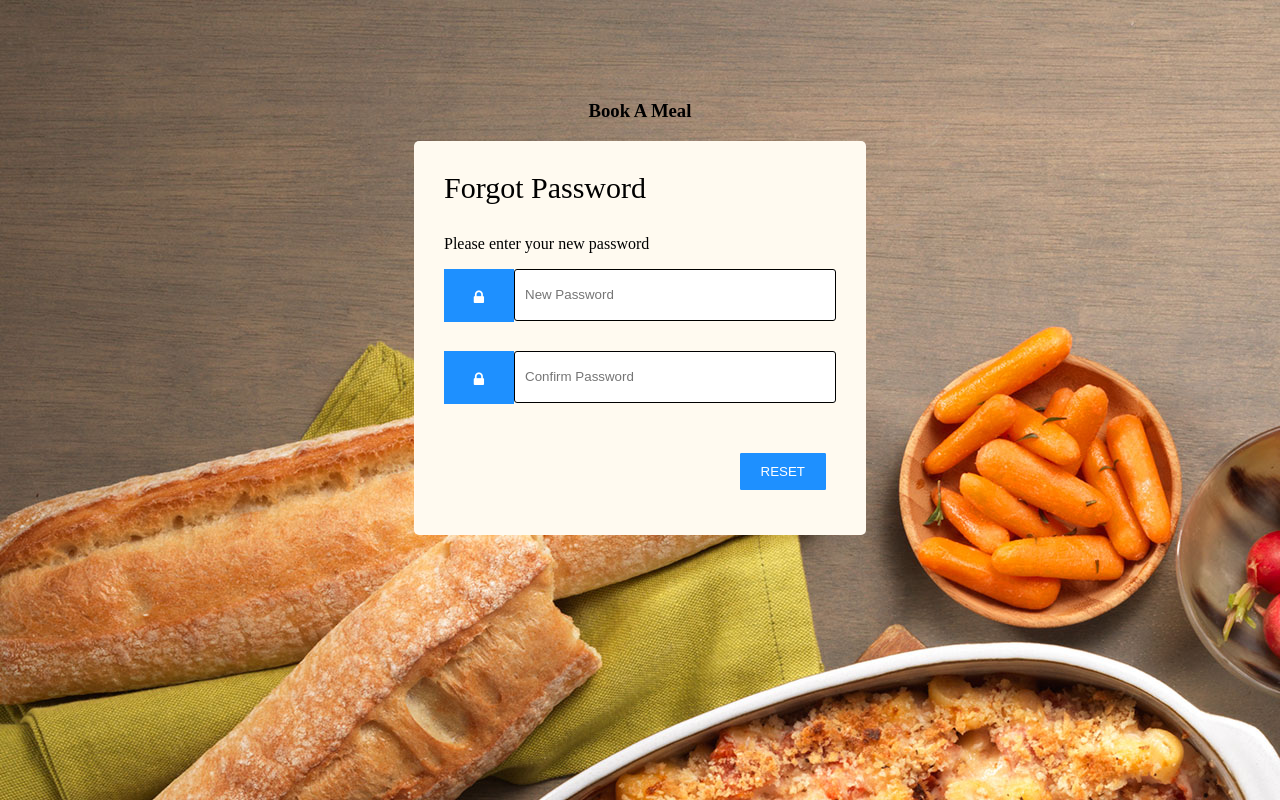
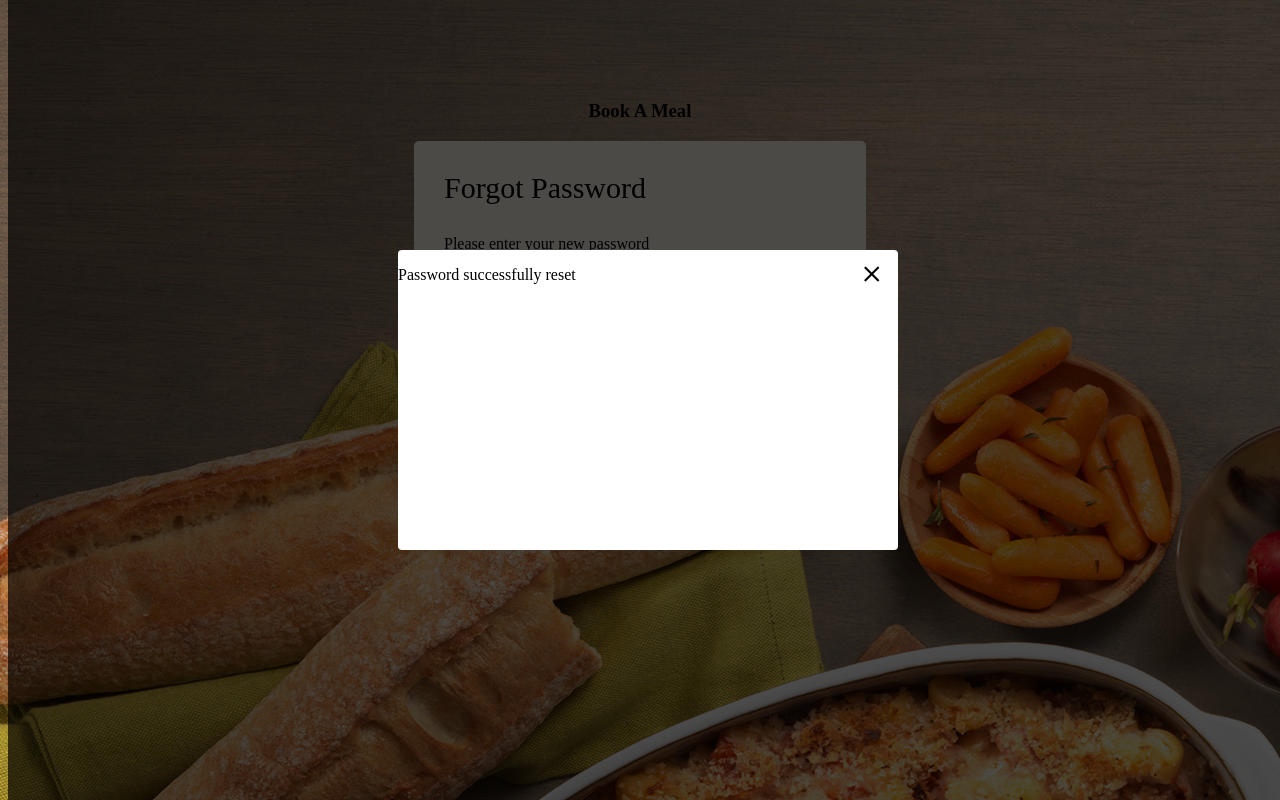
Before and after one commit to mayorkoon/Meal_booking_app, a plain HTML site: page reset_password.html in a window 1280 px wide. Both pictures are taken after a click on the button "RESET". Drawn offline with Linux system fonts and the light colour scheme.

Commit message:
UI modification

```diff
--- a/reset_password.html
+++ b/reset_password.html
@@ -26,6 +26,13 @@
             <input type="button" name="Login" value="RESET" id="butn1"><br>
         </form>
     </div>
-
+    <!--Modal starts here-->
+	<div class="nw-modal">
+		<div class="modal-content">
+			<div class="close">+</div>
+			<p> Password successfully reset</p>
+		</div>
+	</div>
+<script type="text/javascript" src="style.js"></script>
 </body>
 </html>
--- a/style.css
+++ b/style.css
@@ -219,3 +219,31 @@ form{
         text-decoration: none;
         color: white;
       }
+
+      .nw-modal{
+          width: 100%;
+          height: 100%;
+          background-color: rgba(0,0,0,0.7);
+          position: absolute;
+          top: 0;
+          display: flex;
+          justify-content: center;
+          align-items: center;
+          display: none;
+      }
+      .modal-content{
+          width: 500px;
+          height: 300px;
+          background-color: white;
+          border-radius: 4px;
+          position: relative;
+
+      }
+      .close{
+          position: absolute;
+          top: 0;
+          right: 14px;
+          font-size: 42px;
+          transform: rotate(45deg);
+          cursor: pointer;
+      }
--- /dev/null
+++ b/style.js
@@ -0,0 +1,23 @@
+document.getElementById('butn1').addEventListener("click", function() {
+	document.querySelector('.nw-modal').style.display = "flex";
+});
+
+document.querySelector('.close').addEventListener("click", function() {
+	document.querySelector('.nw-modal').style.display = "none";
+});
+
+function myFunction(){
+    modal.style.display="flex"
+}
+
+ let button = document.getElementById("butn2");
+ let modal = document.getElementsByClassName('nw-modal');
+ button.onclick = myFunction();
+
+
+
+
+
+document.querySelector('.close').addEventListener("click", function() {
+	document.querySelector('.nw-modal').style.display = "none";
+});
```
Also changed, not shown: Forgot_password.html (+8 -1 lines), Menu_page.html (+10 -3 lines), customer_order_history.html (+16 -3 lines), user_login.html (+2 -2 lines).
